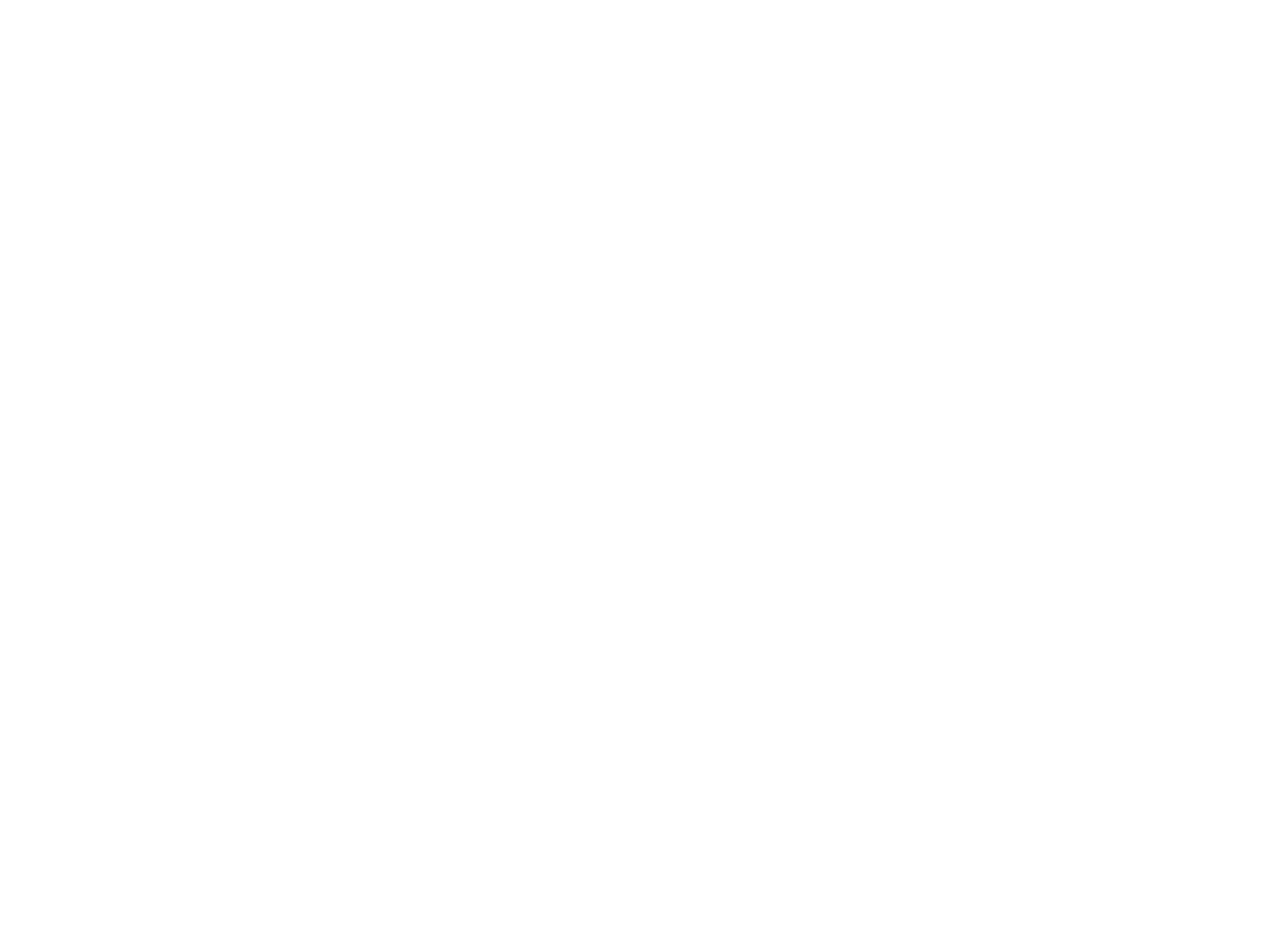
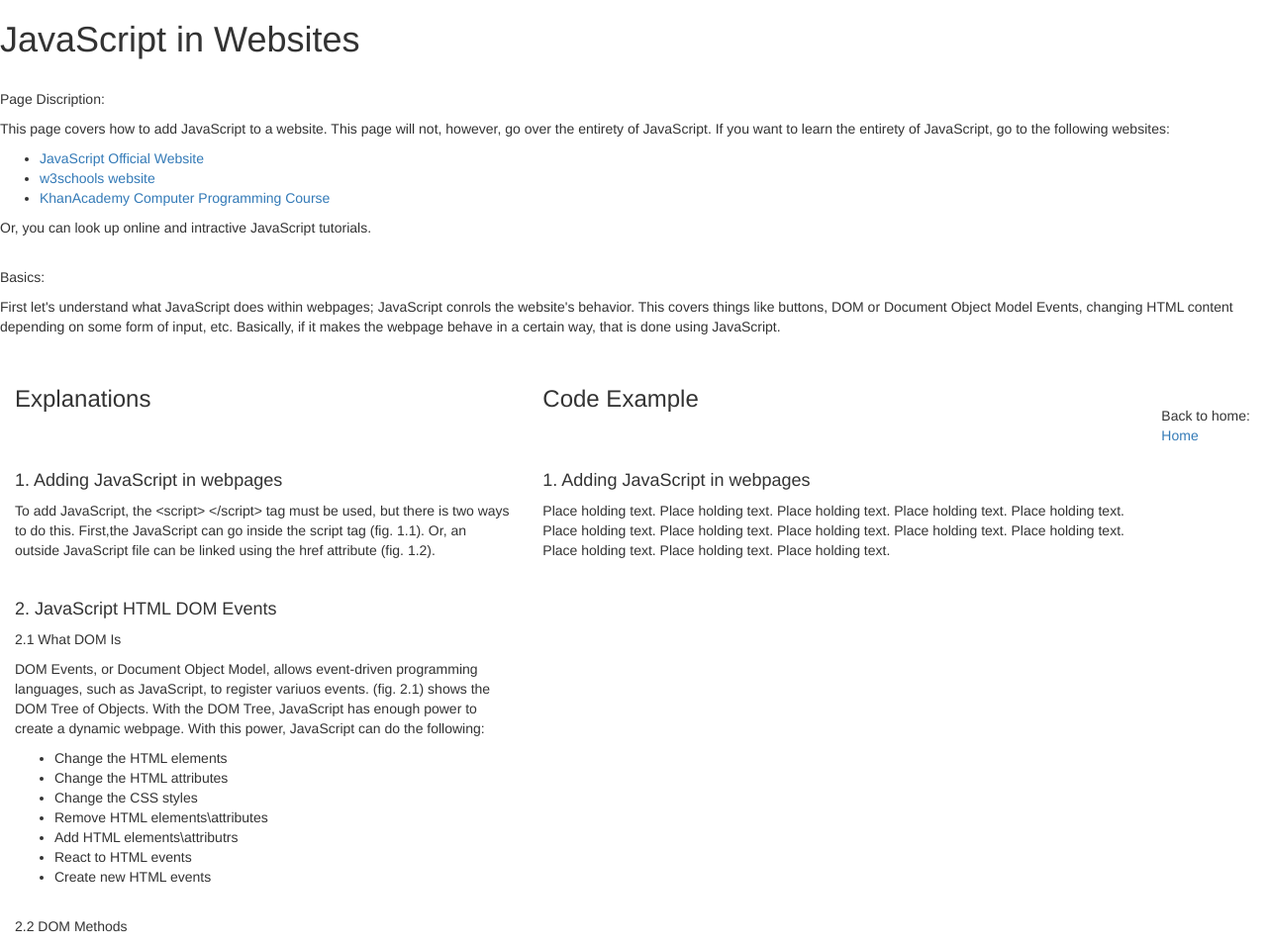
Before and after one commit to 12LightningFlash12/HTML_Stuff, a plain HTML site: page js.html in a window 1280 px wide. Shown: the whole page at 99% size. Before the commit the page ends 800 px from the top, so only its background shows below. Drawn offline with nearby package versions, Linux system fonts and the light colour scheme.

Commit message:
Update js.html

```diff
--- a/js.html
+++ b/js.html
@@ -1,23 +1,109 @@
 <!DOCTYPE html>
 <html lang = "en">
     <head>
-        <meta charset="utf-8">
-        <meta http-equiv="X-UA-Compatible" content="IE=edge">
-        <meta name="viewport" content="width=device-width, initial-scale=1">
+        <meta charset = "utf-8">
+        <meta http-equiv = "X-UA-Compatible" content = "IE=edge">
+        <meta name = "viewport" content = "width=device-width, initial-scale=1">
 
-        <script src="https://ajax.googleapis.com/ajax/libs/jquery/1.12.4/jquery.min.js"></script>
+        <script src = "https://ajax.googleapis.com/ajax/libs/jquery/1.12.4/jquery.min.js"></script>
 
         <!-- Bootstrap CSS -->
-        <link rel="stylesheet" href="https://maxcdn.bootstrapcdn.com/bootstrap/3.3.7/css/bootstrap.min.css" integrity="sha384-BVYiiSIFeK1dGmJRAkycuHAHRg32OmUcww7on3RYdg4Va+PmSTsz/K68vbdEjh4u" crossorigin="anonymous">
+        <link rel = "stylesheet" href = "https://maxcdn.bootstrapcdn.com/bootstrap/3.3.7/css/bootstrap.min.css" integrity = "sha384-BVYiiSIFeK1dGmJRAkycuHAHRg32OmUcww7on3RYdg4Va+PmSTsz/K68vbdEjh4u" crossorigin = "anonymous">
 
         <!-- Bootstrap JavaScript -->
-        <script src="https://maxcdn.bootstrapcdn.com/bootstrap/3.3.7/js/bootstrap.min.js" integrity="sha384-Tc5IQib027qvyjSMfHjOMaLkfuWVxZxUPnCJA7l2mCWNIpG9mGCD8wGNIcPD7Txa" crossorigin="anonymous"></script>
+        <script src = "https://maxcdn.bootstrapcdn.com/bootstrap/3.3.7/js/bootstrap.min.js" integrity = "sha384-Tc5IQib027qvyjSMfHjOMaLkfuWVxZxUPnCJA7l2mCWNIpG9mGCD8wGNIcPD7Txa" crossorigin = "anonymous"></script>
 
         <link rel = "stylesheet" type = "text/css" href = "js.css"/>
         <title>HTML Stuff</title>
     </head>
 
-    <body>
+    <body class = "bd">
+        <div>
+            <h1 class = "header1">JavaScript in Websites</h1>
 
+            <br>
+
+            <p class = "par1 text">Page Discription:</p>
+            <p class = "par2 text">This page covers how to add JavaScript to a website. This page will not, however, go over the entirety of JavaScript. If you want to learn the entirety of JavaScript, go to the following websites: </p>
+
+            <ul>
+                <li class = "text"><a class = "ltext" href = "https://www.javascript.com/">JavaScript Official Website</a></li>
+                <li class = "text"><a class = "ltext" href = "https://www.w3schools.com/js/">w3schools website</a></li>
+                <li class = "text"><a class = "ltext" href = "https://www.khanacademy.org/computing/computer-programming">KhanAcademy Computer Programming Course</a></li>
+            </ul>
+
+            <p class = "par2 text">Or, you can look up online and intractive JavaScript tutorials.</p>
+        </div>
+
+        <br>
+
+        <div>
+            <p class = "par1 text">Basics:</p>
+
+            <p class = "par2 text">First let's understand what JavaScript does within webpages; JavaScript conrols the website's behavior. This covers things like buttons, DOM or Document Object Model Events, changing HTML content depending on some form of input, etc. Basically, if it makes the webpage behave in a certain way, that is done using JavaScript.</p>
+        </div>
+
+        <br>
+
+        <div>
+            <div class = "col-md-5 borderl">
+                <h3 class = "htext2">Explanations</h3>
+
+                <br>
+                <br>
+
+                <h4 class = "htext">1. Adding JavaScript in webpages</h4>
+                <p class = "par2 text">To add JavaScript, the <span class = "btext">&lt;script&gt; &lt;/script&gt;</span> tag must be used, but there is two ways to do this. First,the JavaScript can go inside the script tag <span class = "btext">(fig. 1.1)</span>. Or, an outside JavaScript file can be linked using the href attribute <span class = "btext">(fig. 1.2)</span>.</p>
+
+                <br>
+
+                <h4 class = "htext">2. JavaScript HTML DOM Events</h4>
+
+                <p class = "par1 text">2.1 What DOM Is</p>
+                <p class = "par2 text">DOM Events, or Document Object Model, allows event-driven programming languages, such as JavaScript, to register variuos events. <sapn class = "btext">(fig. 2.1)</sapn> shows the DOM Tree of Objects. With the DOM Tree, JavaScript has enough power to create a dynamic webpage. With this power, JavaScript can do the following:</p>
+
+                <ul>
+                    <li class = "text">Change the HTML elements</li>
+                    <li class = "text">Change the HTML attributes</li>
+                    <li class = "text">Change the CSS styles</li>
+                    <li class = "text">Remove HTML elements\attributes</li>
+                    <li class = "text">Add HTML elements\attributrs</li>
+                    <li class = "text">React to HTML events</li>
+                    <li class = "text">Create new HTML events</li>
+                </ul>
+
+                <br>
+
+                <p class = "par1 text">2.2 DOM Methods</p>
+                <p class = "par2 text"></p>
+            </div>
+
+            <div class = "col-md-6 borderr">
+                <h3 class = "htext2">Code Example</h3>
+
+                <br>
+                <br>
+
+                <h4 class = "htext">1. Adding JavaScript in webpages</h4>
+
+
+                <p class = "par2 text">Place holding text. Place holding text. Place holding text. Place holding text. Place holding text. Place holding text. Place holding text. Place holding text. Place holding text. Place holding text. Place holding text. Place holding text. Place holding text. </p>
+            </div>
+        </div>
+
+        <br>
+        <br>
+
+        <p class = "par1 text">Back to home: <a class = "ltext" href = "index.html">Home</a></p>
+
+<!--
+        <br>
+
+        <div class = "foot">
+            <footer>
+                <p class = "ftext">&copy; 2017 Zackery Fleming</p>
+            </footer>
+-->
+        </div>
     </body>
 </html>
```
